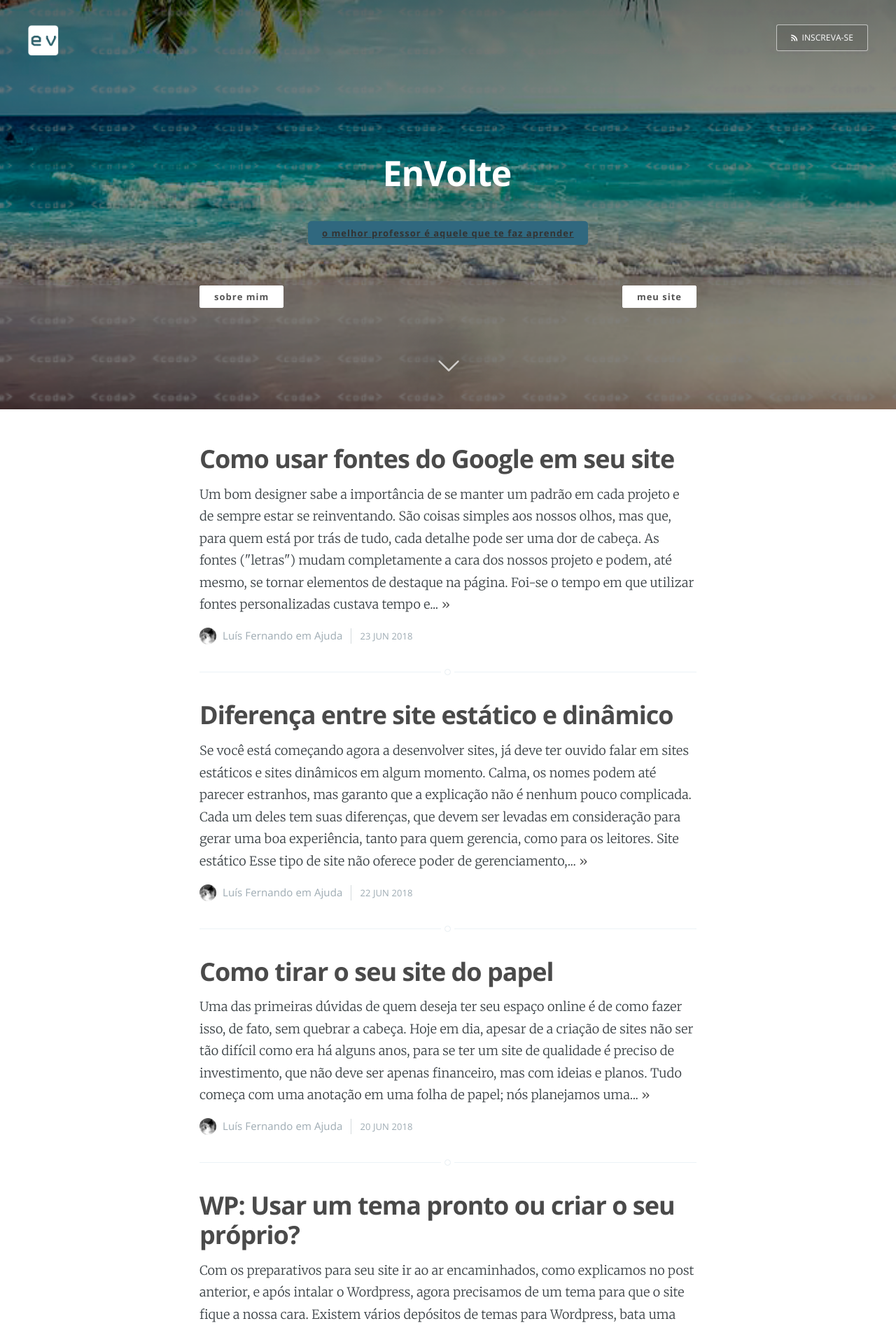
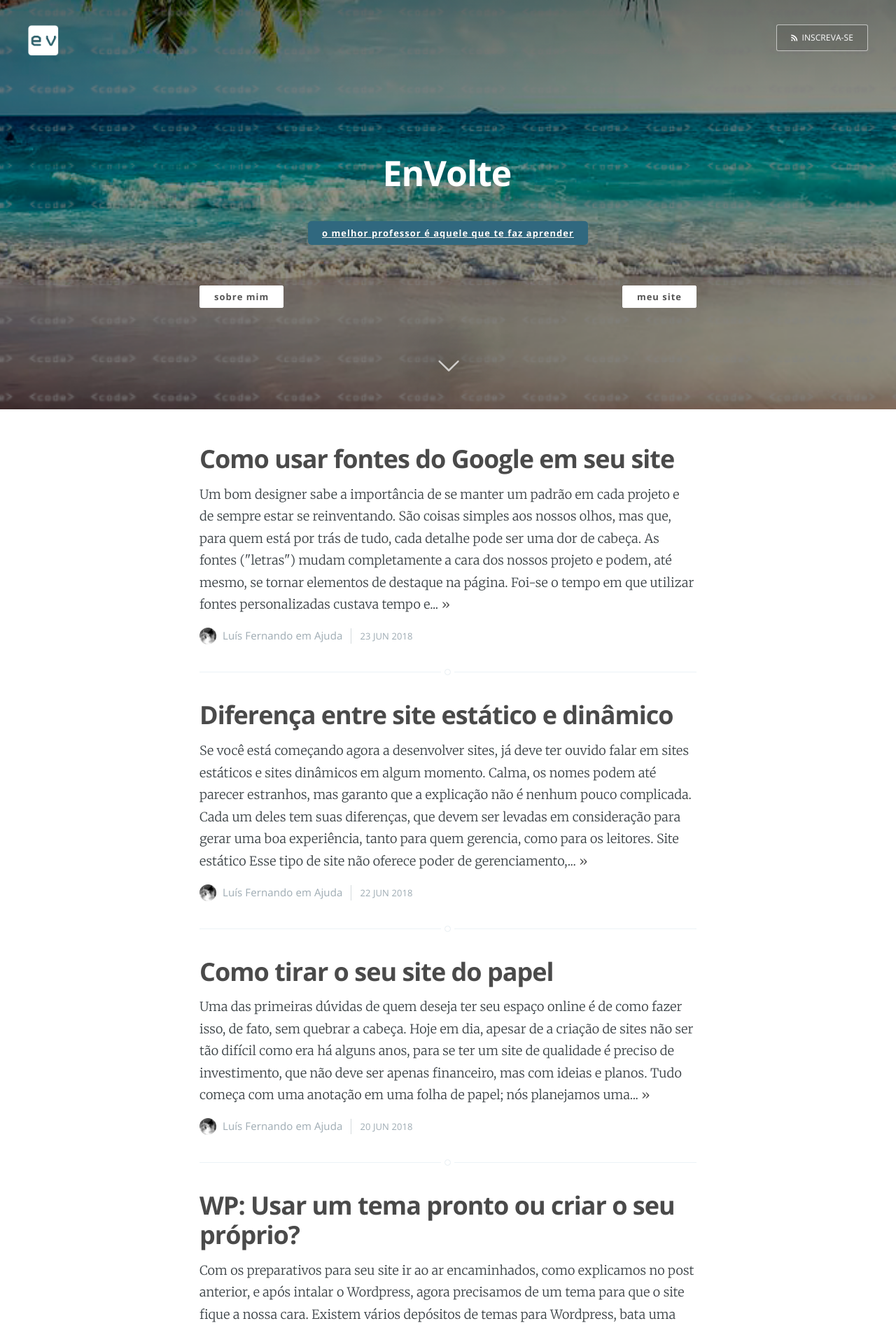
Before and after one commit to EnVolte/envolte.github.io, a Jekyll site: the page built from index.html, in a window 1280 px wide. Shown: the top 1898 px of the page at 70% size. Built offline with Jekyll 4.4.1, drawn with Linux system fonts in a browser that asks for light colours; the list of posts is cut into pages by our own code.

Commit message:
Update index.html

```diff
--- a/index.html
+++ b/index.html
@@ -20,7 +20,7 @@
         <div class="main-header-content inner"><br>
             <h1 class="page-title">{{ site.name }}</h1>
             <h2 style="" class="page-description"><br>
-                <span style="font-family: Open Sans; color: #333; text-decoration-color: #30687f; background: #30687f; border-radius: 5px; text-transform: lowercase; font-weight: bold; font-size: 1.3rem; padding: 8px 20px; letter-spacing: 1px; overflow: hidden;" id="titulo"></span><br>
+                <span style="font-family: Open Sans; color: #fff; text-shadow: 1px 1px 2px rgba(0,0,0,0.2); text-decoration-color: #30687f; background: #30687f; border-radius: 5px; text-transform: lowercase; font-weight: bold; font-size: 1.3rem; padding: 8px 20px; letter-spacing: 1px; overflow: hidden;" id="titulo"></span><br>
             </h2>
 
             <h2 class="page-description"><br><br>
```
